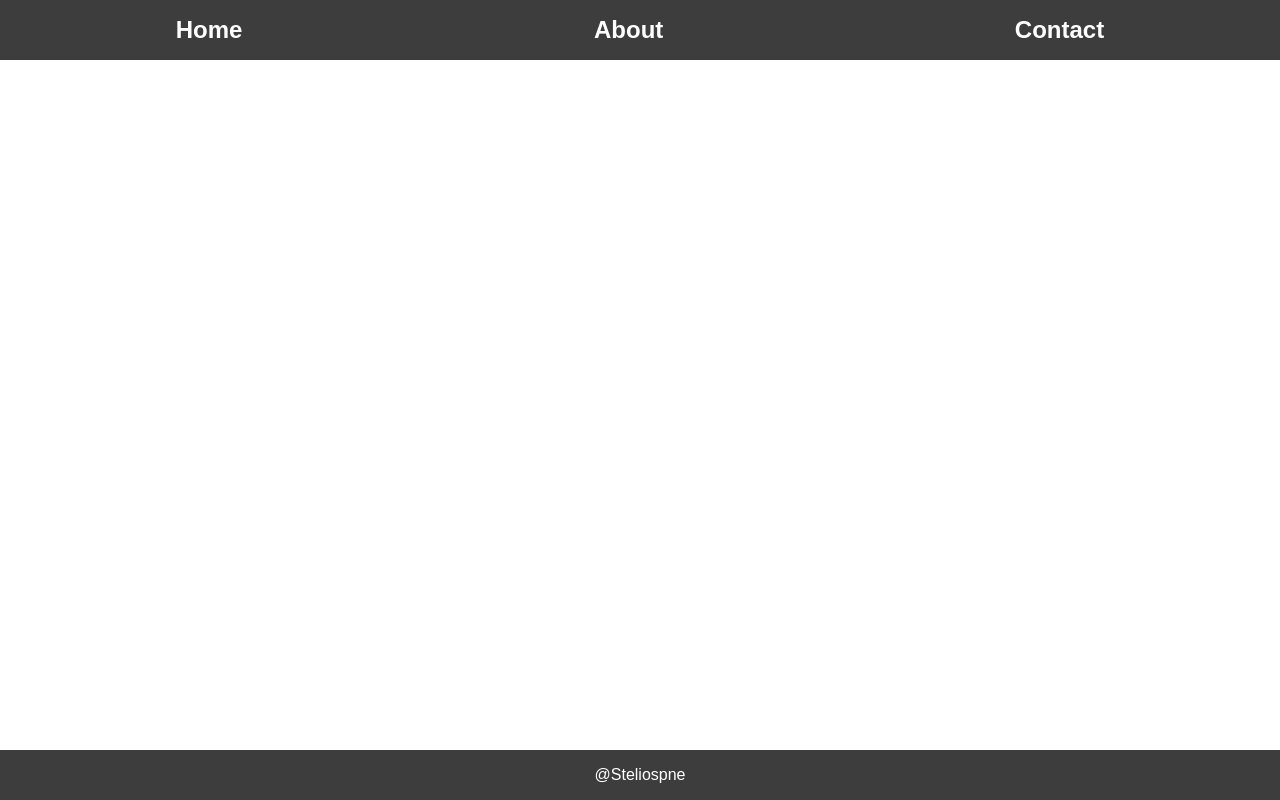
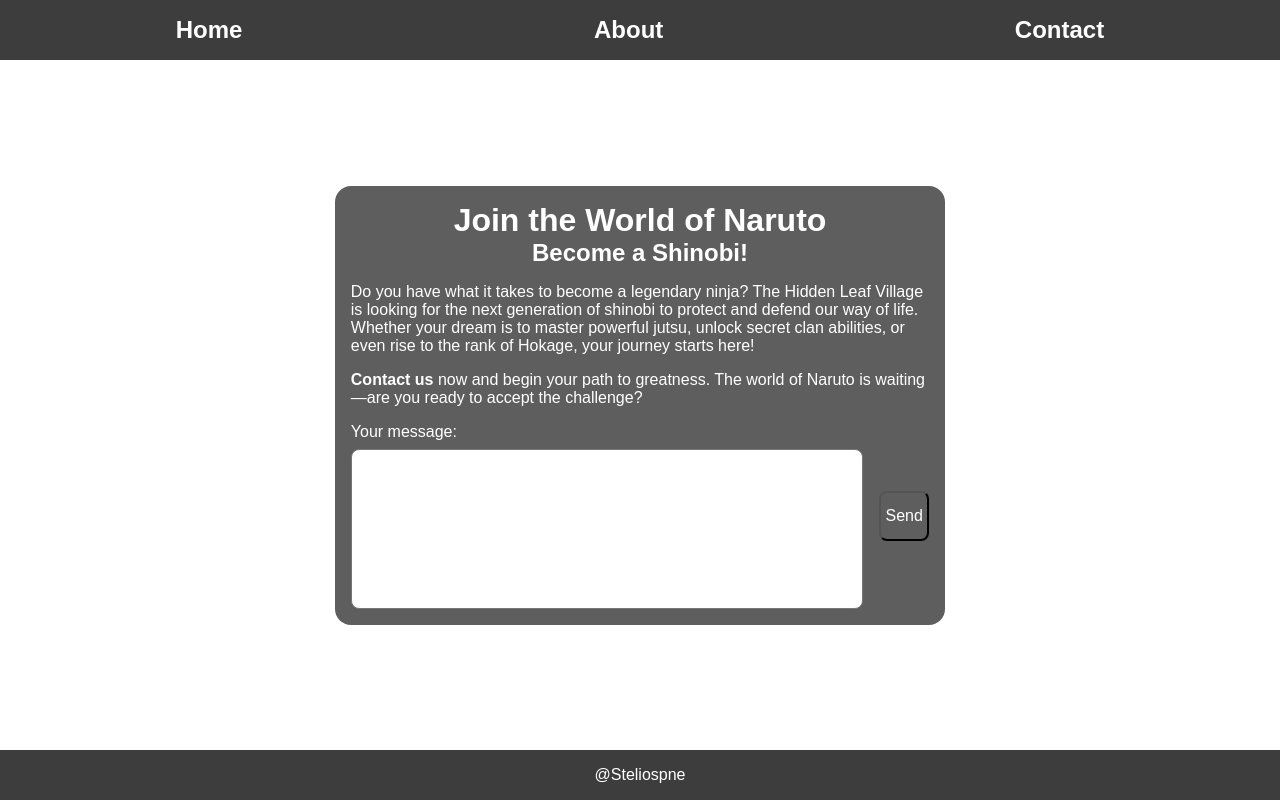
Before and after one commit to Steliospne/Basic_Server, a website: page public/views/contact.html in a window 1280 px wide. Drawn offline with Linux system fonts and the light colour scheme; files that its build step writes are made by us from their sources; a web font is replaced by a local one.

Commit message:
Implements the contact page with a cheesy text and fake text area that sends you back to the homepage

```diff
--- a/public/views/contact.html
+++ b/public/views/contact.html
@@ -3,22 +3,53 @@
   <head>
     <meta charset="UTF-8" />
     <meta name="viewport" content="width=device-width, initial-scale=1.0" />
+    <link rel="preconnect" href="https://fonts.googleapis.com" />
+    <link rel="preconnect" href="https://fonts.gstatic.com" crossorigin />
+    <link
+      href="https://fonts.googleapis.com/css2?family=Amaranth:ital,wght@0,400;0,700;1,400;1,700&display=swap"
+      rel="stylesheet"
+    />
     <link rel="stylesheet" href="global.css" />
+    <link rel="stylesheet" href="contact.css" />
     <link rel="icon" href="favicon.ico" type="image/x-icon" />
+    <script type="module" src="contact.js"></script>
     <title>Contact</title>
   </head>
   <body>
     <header>
       <nav>
         <ul>
-          <li><a href="/">Home</a></li>
-          <li><a href="/about.html">About</a></li>
-          <li><a href="/contact.html">Contact</a></li>
+          <li><a name="headerLink" href="/">Home</a></li>
+          <li><a name="headerLink" href="/about.html">About</a></li>
+          <li><a name="headerLink" href="/contact.html">Contact</a></li>
         </ul>
       </nav>
     </header>
     <main>
-      <h1>Contact</h1>
+      <div class="card">
+        <div>
+          <h1>Join the World of Naruto</h1>
+          <h2>Become a Shinobi!</h2>
+        </div>
+        <p>
+          Do you have what it takes to become a legendary ninja? The Hidden Leaf
+          Village is looking for the next generation of shinobi to protect and
+          defend our way of life. Whether your dream is to master powerful
+          jutsu, unlock secret clan abilities, or even rise to the rank of
+          Hokage, your journey starts here!
+        </p>
+        <p>
+          <b>Contact us</b> now and begin your path to greatness. The world of
+          Naruto is waiting—are you ready to accept the challenge?
+        </p>
+        <form action="/">
+          <label>
+            Your message:
+            <textarea id="msg"></textarea>
+          </label>
+          <button type="submit">Send</button>
+        </form>
+      </div>
     </main>
     <footer>
       <a href="https://github.com/Steliospne">@Steliospne</a>
```
Also changed, not shown: public/lib/contact.js (added, +23 -0 lines).
